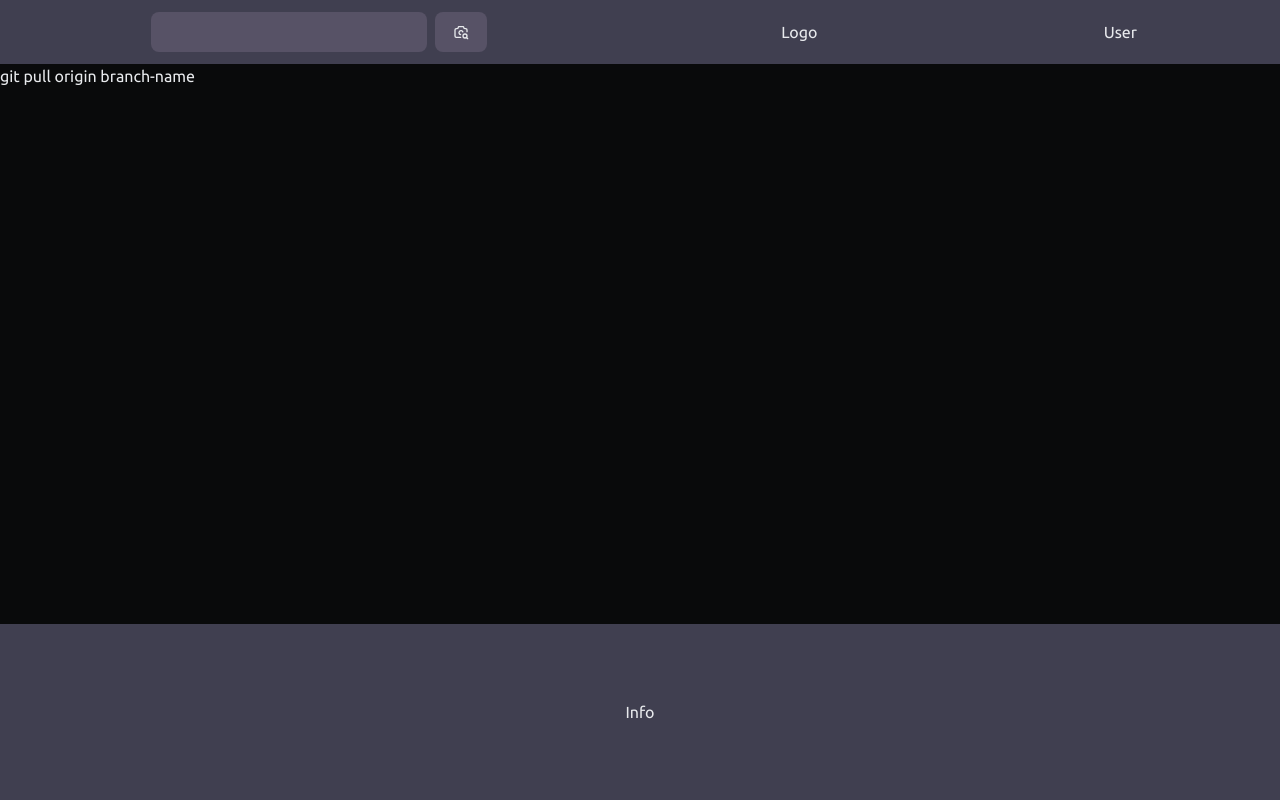
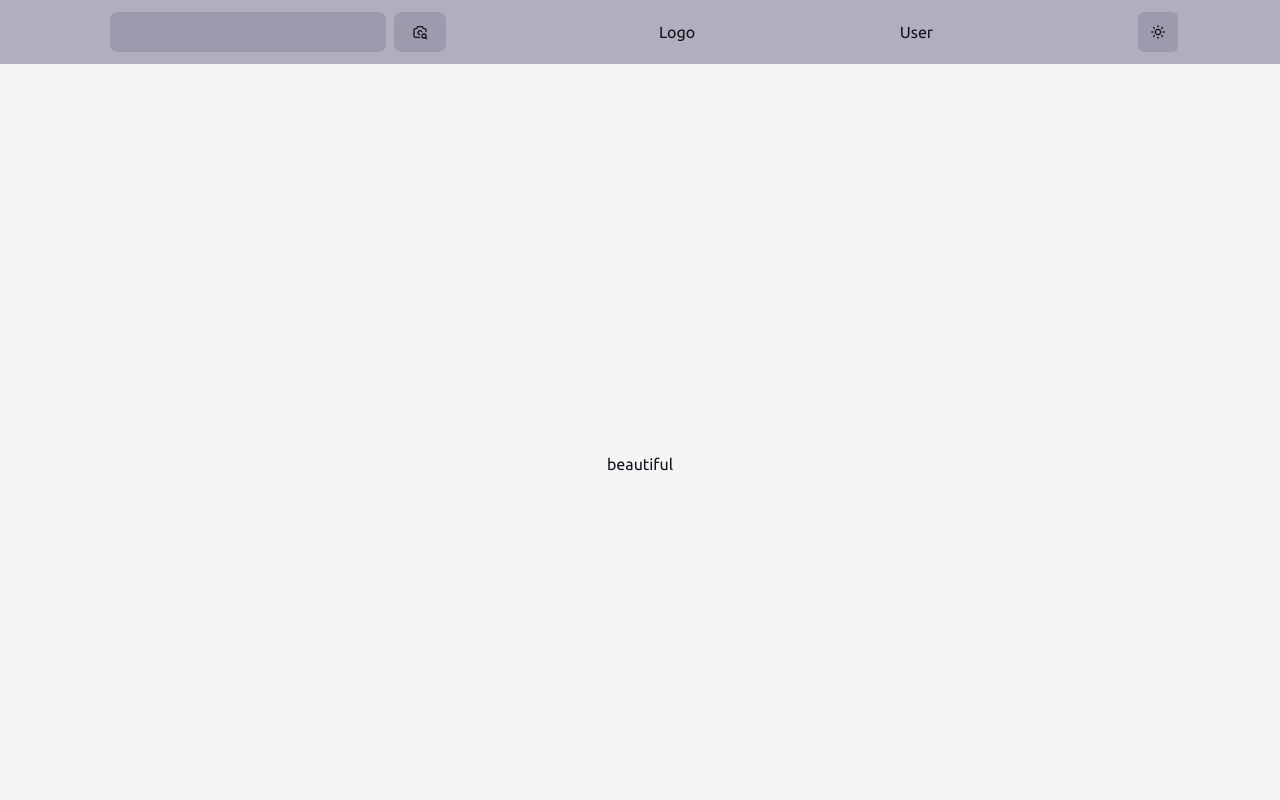
Before and after one commit to emrif/gilper, a React (Vite) app: page / in a window 1280 px wide. Shown: the top 800 px of the page. Built offline with nearby package versions, Linux system fonts and the light colour scheme.

Commit message:
theme toggle done

```diff
--- /dev/null
+++ b/src/components/ThemeToggle.jsx
@@ -0,0 +1,47 @@
+import { BiMoon, BiSun } from "react-icons/bi";
+import { useThemeContext } from "../provider/ThemeProvider";
+import { motion } from "framer-motion";
+import PropTypes from "prop-types";
+
+export default function ThemeToggle() {
+  const { theme, setTheme } = useThemeContext();
+
+  const toggleDarkMode = (newState) => {
+    setTheme(newState ? "dark" : "light");
+    return;
+  };
+
+  const handleChange = () => {
+    toggleDarkMode(theme === "light");
+  };
+
+  return (
+    <>
+      <button
+        className={`flex relative justify-center flex-col items-center cursor-pointer rounded-md overflow-hidden hover:bg-primary bg-accent text-text p-[20px]`}
+        onClick={handleChange}>
+        <motion.div
+          className="absolute"
+          initial={{ y: 0 }}
+          animate={{
+            y: theme === "light" ? -27 : 0,
+          }}>
+          <BiMoon className="text-text" />
+        </motion.div>
+
+        <motion.div
+          className="absolute"
+          initial={{ y: 0 }}
+          animate={{
+            y: theme === "light" ? 0 : 27,
+          }}>
+          <BiSun className="text-text" />
+        </motion.div>
+      </button>
+    </>
+  );
+}
+
+ThemeToggle.propTypes = {
+  children: PropTypes.string,
+};
--- a/src/components/root/NavBar.jsx
+++ b/src/components/root/NavBar.jsx
@@ -1,6 +1,7 @@
 import { TbCameraSearch } from "react-icons/tb";
 import Button from "../ui/Button";
 import Input from "../ui/Input";
+import ThemeToggle from "../ThemeToggle";
 
 const NavBar = () => {
   return (
@@ -15,6 +16,7 @@ const NavBar = () => {
       </div>
       <div>Logo</div>
       <div>User</div>
+      <ThemeToggle />
     </nav>
   );
 };
--- a/src/components/ui/Button.jsx
+++ b/src/components/ui/Button.jsx
@@ -1,15 +1,22 @@
-import PropTypes from 'prop-types';
-import { cn } from '../../utils/cn';
+import PropTypes from "prop-types";
+import { cn } from "../../utils/cn";
 
-
-
-const Button = ({ children, onClick = () => { }, disabled = false, style = {}, className = '' }) => {
+const Button = ({
+  children,
+  onClick = () => {},
+  disabled = false,
+  style = {},
+  className = "",
+}) => {
   return (
     <button
       onClick={onClick}
       disabled={disabled}
       style={style}
-               className={cn('h-10 rounded-[8px] bg-accent w-16 flex justify-center items-center transition delay-5000', className)} >
+      className={cn(
+        "h-10 rounded-[8px] bg-accent w-16 flex justify-center items-center transition delay-500",
+        className
+      )}>
       {children}
     </button>
   );
@@ -20,8 +27,7 @@ Button.propTypes = {
   className: PropTypes.string,
   onClick: PropTypes.func,
   disabled: PropTypes.bool,
-     style: PropTypes.object
-
+  style: PropTypes.object,
 };
 
 export default Button;
--- a/src/home/Home.jsx
+++ b/src/home/Home.jsx
@@ -1,4 +1,7 @@
 export default function Home() {
-  return <div>git pull origin branch-name </div>;
-
+  return (
+    <div className="flex items-center justify-center min-h-screen">
+      beautiful
+    </div>
+  );
 }
--- a/src/main.jsx
+++ b/src/main.jsx
@@ -5,16 +5,19 @@ import { RouterProvider } from "react-router-dom";
 import router from "./routes/Routes";
 import "./index.css";
 import { Toaster } from "sonner";
+import { ThemeProvider } from "./provider/ThemeProvider";
 
 const qc = new QueryClient();
 
 createRoot(document.getElementById("root")).render(
   <StrictMode>
     <QueryClientProvider client={qc}>
-      <div className="antialiased font-ubuntu bg-background text-text">
-        <Toaster position="top-center" />
-        <RouterProvider router={router} />
-      </div>
+      <ThemeProvider>
+        <div className="antialiased font-ubuntu bg-background text-text">
+          <Toaster position="top-center" />
+          <RouterProvider router={router} />
+        </div>
+      </ThemeProvider>
     </QueryClientProvider>
   </StrictMode>
 );
--- /dev/null
+++ b/src/provider/ThemeProvider.jsx
@@ -0,0 +1,29 @@
+/* eslint-disable react-refresh/only-export-components */
+import { createContext, useContext, useState, useEffect } from "react";
+import PropTypes from "prop-types";
+const ThemeContext = createContext(undefined);
+
+export const ThemeProvider = ({ children }) => {
+  const [theme, setTheme] = useState(() => {
+    const savedTheme = localStorage.getItem("isDarkMode");
+    return savedTheme === "true" ? "dark" : "light";
+  });
+
+  useEffect(() => {
+    document.body.classList.toggle("dark", theme === "dark");
+    localStorage.setItem("isDarkMode", theme === "dark" ? "true" : "false");
+  }, [theme]);
+
+  return (
+    <ThemeContext.Provider value={{ theme, setTheme }}>
+      {children}
+    </ThemeContext.Provider>
+  );
+};
+ThemeProvider.propTypes = {
+  children: PropTypes.node.isRequired,
+};
+export const useThemeContext = () => {
+  const context = useContext(ThemeContext);
+  return context;
+};
```
Lines whose indentation alone changed are shown as unchanged.
